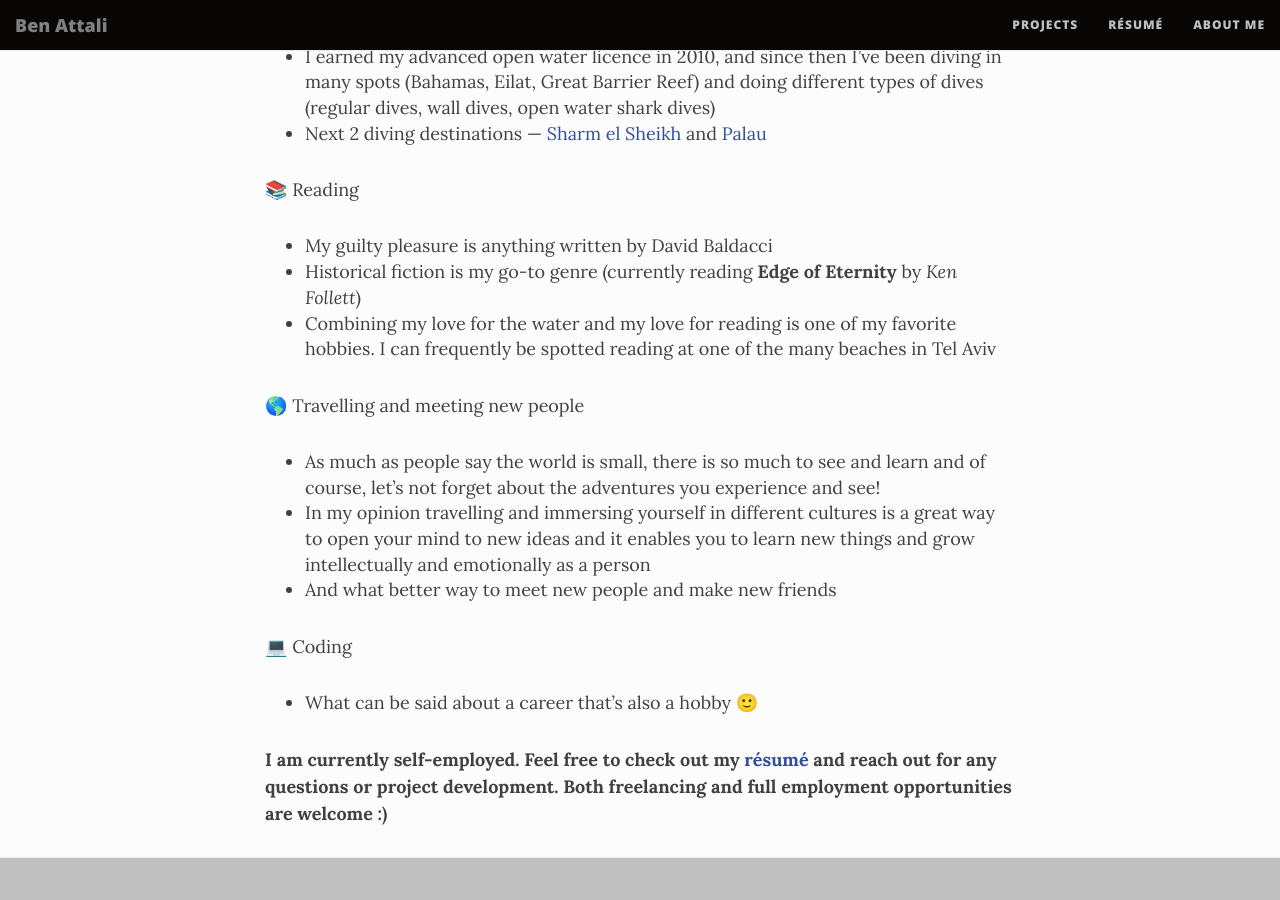
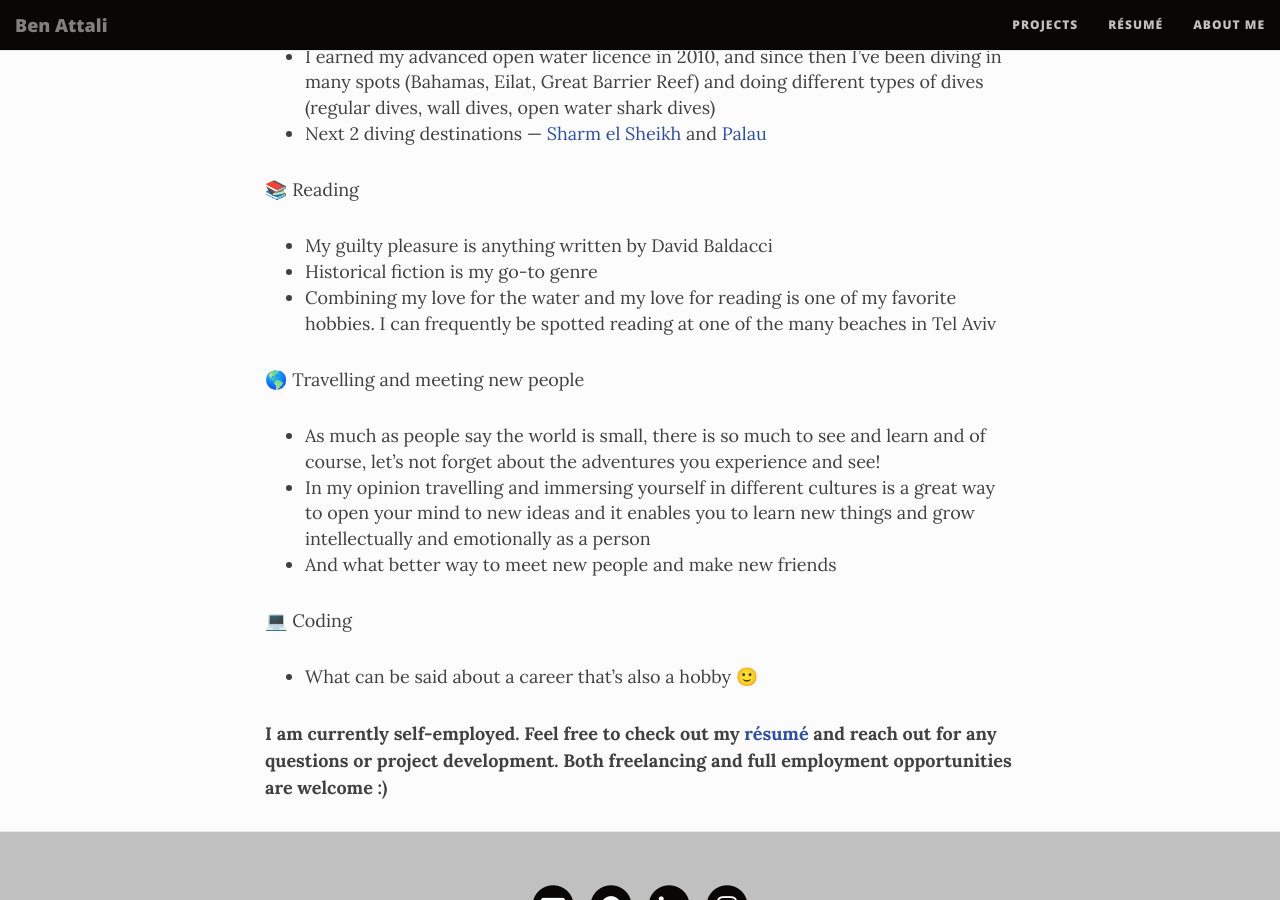
Before and after one commit to benattali/benattali.github.io, a Jekyll site: the page built from aboutme.md, in a window 1280 px wide and 900 px high, scrolled down 807 px. Built offline with Jekyll 4.4.1, drawn with Linux system fonts in a browser that asks for light colours; nearby versions of some CDN libraries.

Commit message:
Update aboutme.md

```diff
--- a/aboutme.md
+++ b/aboutme.md
@@ -24,7 +24,7 @@ Here are some things I ❤ in no particular order:
 
 📚 Reading
 * My guilty pleasure is anything written by David Baldacci
-* Historical fiction is my go-to genre (currently reading **Edge of Eternity** by _Ken Follett_)
+* Historical fiction is my go-to genre
 * Combining my love for the water and my love for reading is one of my favorite hobbies. I can frequently be spotted reading at one of the many beaches in Tel Aviv
 
 
```
